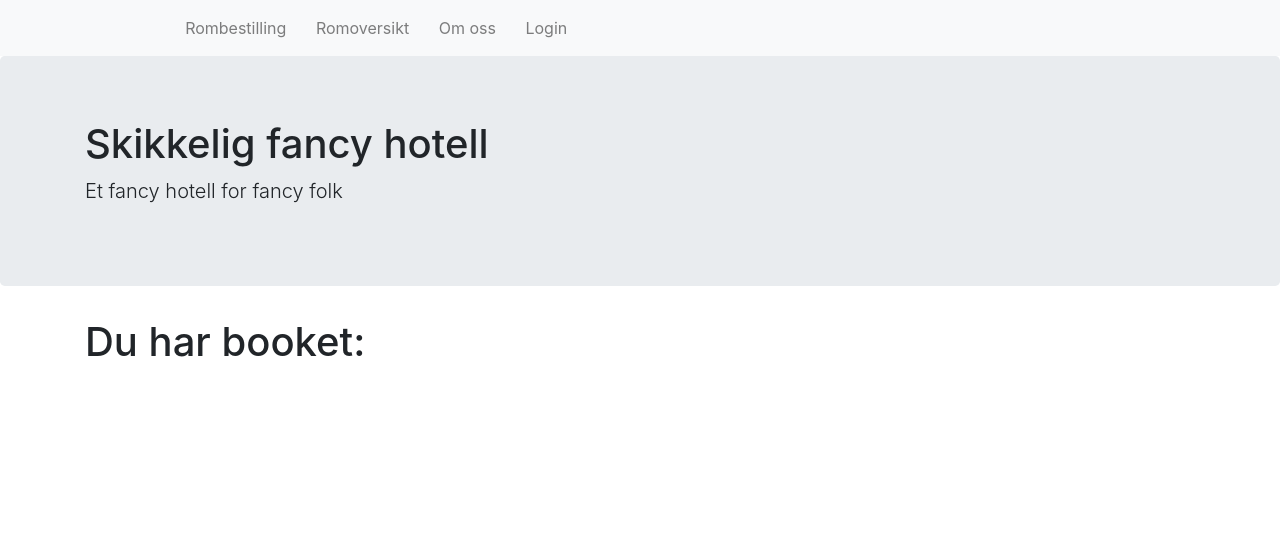
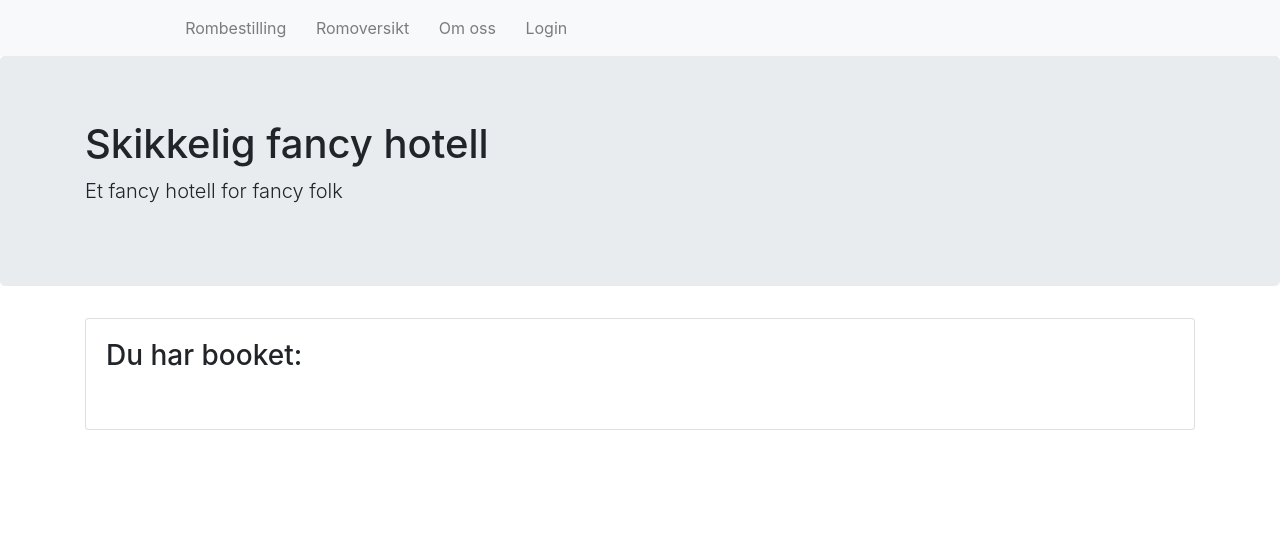
Before and after one commit to JulieHM/hotell_booking, a Django app: page /booking/minside/ in a window 1280 px wide. Shown: the top 546 px of the page. Run offline with Django 3.2, Linux system fonts and the light colour scheme; some libraries are stand-ins or nearby versions.

Commit message:
#27 Fix coding style

```diff
--- a/fancyhotel/booking/templates/booking/minside.html
+++ b/fancyhotel/booking/templates/booking/minside.html
@@ -9,14 +9,12 @@
 <body>
     {% block content %}
     <div class="container">
-        <!-- <div class="card mb-3">
-        <div class="card-body"> -->
-        <h1 class="card-title">Du har booket: </h1>
+        <div class="card mb-3">
+            <div class="card-body">
+                <h3 class="card-title">Du har booket: </h3>
                 </br>
-        <!-- <ul> -->
 
             {% for booking in bookings %}
-            <!-- <li class="card-text" style="padding: 0,7%;"> Room: {{ booking.room }} &nbsp&nbsp&nbsp Fra: {{ booking.dateStart }} &nbsp&nbsp&nbsp Til: {{ booking.dateEnd }} </li>  -->
             <div class="row" style="padding: 0.7%;">
                 <div class="col-sm">
                     Room: {{ booking.room }}
@@ -29,11 +27,9 @@
                 </div>
             </div>
             {% endfor %}
-      <!--   </ul> -->
-
             </div>
-<!--     </div>
-</div>    -->
+        </div>
+    </div>
 
     {% endblock %}
 
```
Lines whose indentation alone changed are shown as unchanged.
